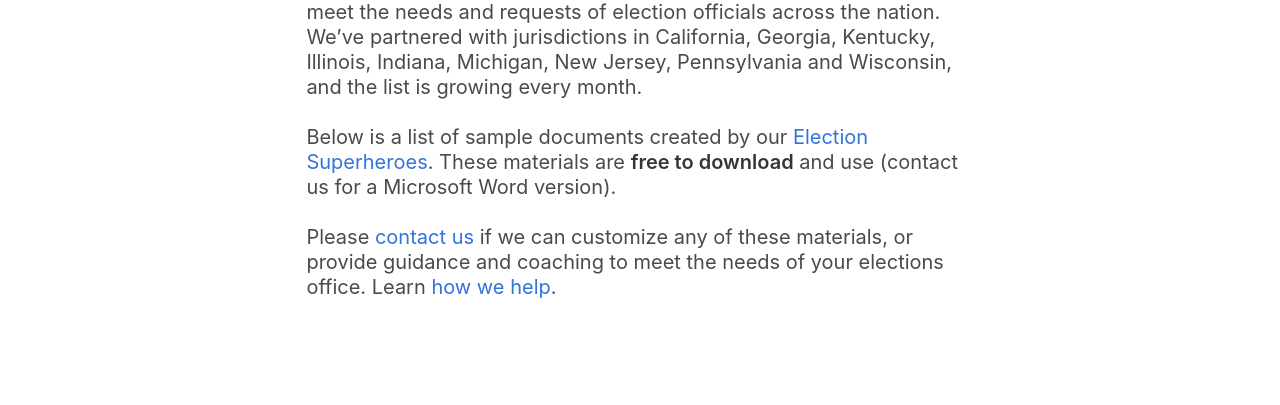
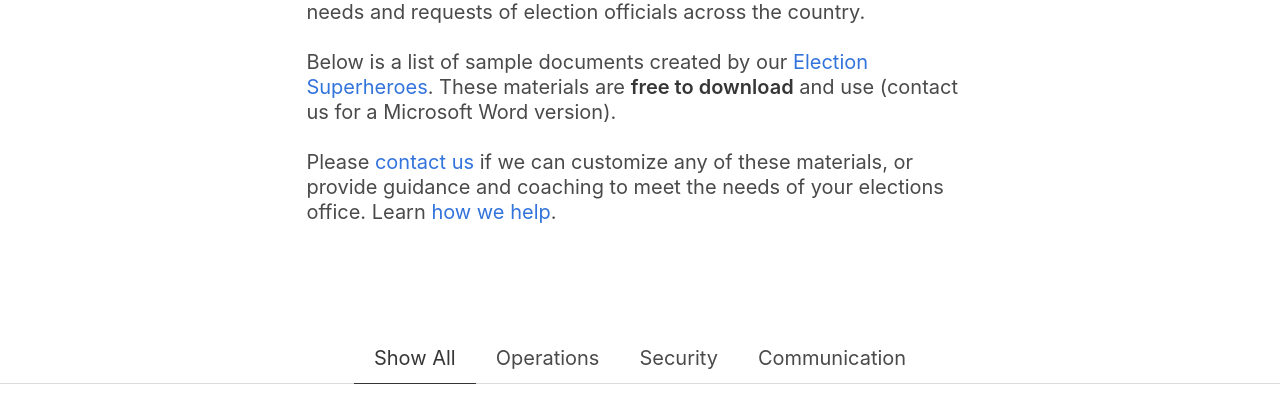
Before and after one commit to ElectionsGroup/ElectionsGroup.github.io, a plain HTML site: page our-work.html in a window 1280 px wide. Shown: the part 225-630 px from the top of the page. Drawn offline with nearby package versions, Linux system fonts and the light colour scheme.

Commit message:
update our work summary

```diff
--- a/our-work.html
+++ b/our-work.html
@@ -128,10 +128,7 @@
                             Our Work
                         </h1>
                         <h2 class="subtitle">
-                            The Elections Group has created an array of resources in 2020 to meet the needs and
-                            requests of election officials across the nation. We’ve partnered with jurisdictions in
-                            California, Georgia, Kentucky, Illinois, Indiana, Michigan, New Jersey, Pennsylvania and
-                            Wisconsin, and the list is growing every month.
+                            The Elections Group has created an array of resources to meet the needs and requests of election officials across the country.
                             <br>
                             <br>
                             Below is a list of sample documents created by our <a
```
